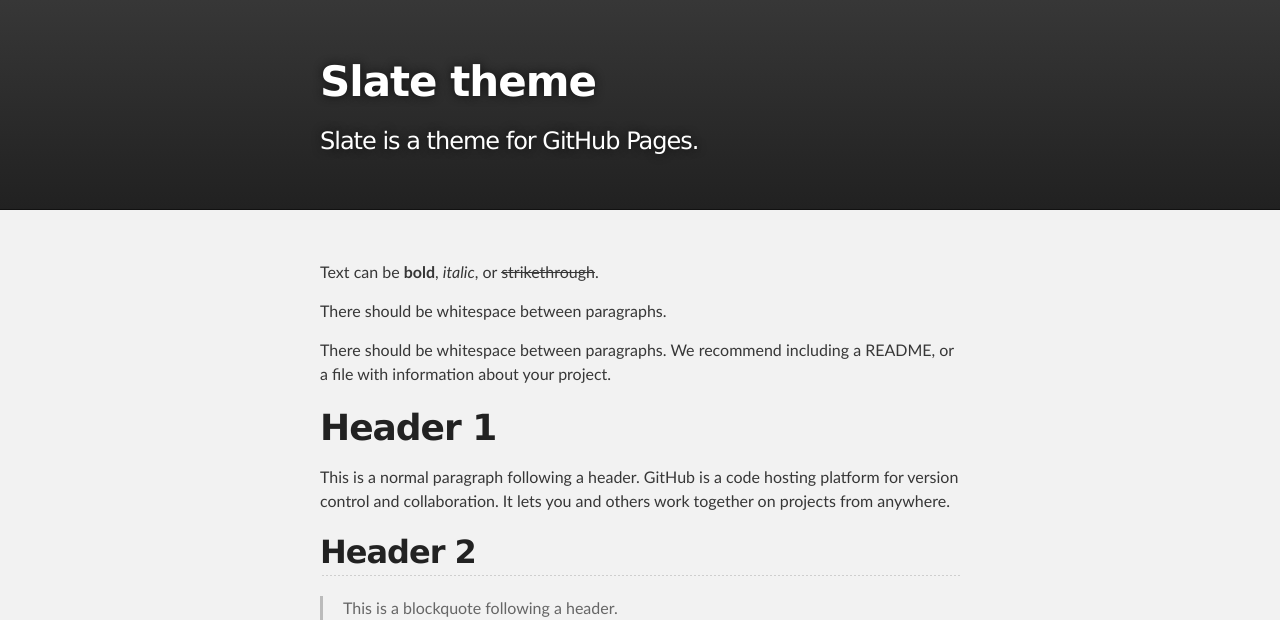
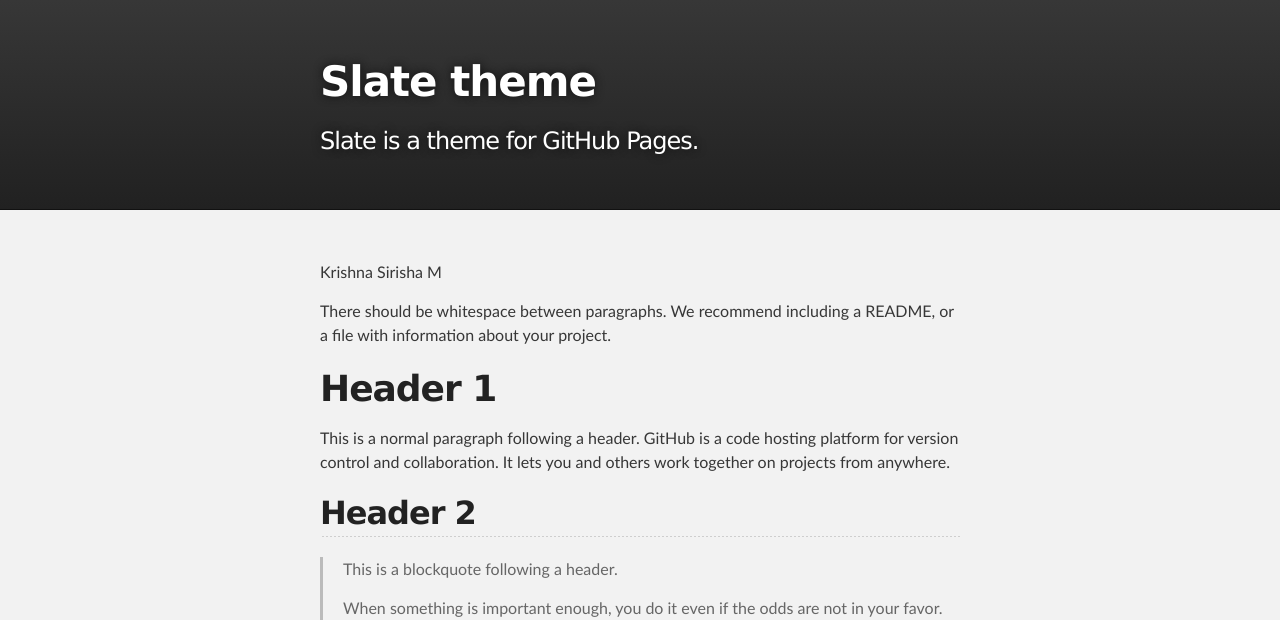
Before and after one commit to Sirishak22/sirishak22.github.io, a Jekyll site: the page built from index.md, in a window 1280 px wide, cut to the strip 0-620 px from the top of the page. Built offline with Jekyll 4.4.1, drawn with Linux system fonts in a browser that asks for light colours; our own code applies the rules of GitHub Pages for plain Markdown files; some of the changed text lies outside the part shown.

Commit message:
Update index.md

```diff
--- a/index.md
+++ b/index.md
@@ -1,10 +1,11 @@
 ---
 layout: default
+![](sirishak22.github.io/assets/images/IMG_9466.png)
 ---
 
-Text can be **bold**, _italic_, or ~~strikethrough~~.
+Krishna Sirisha M
 
-There should be whitespace between paragraphs.
+
 
 There should be whitespace between paragraphs. We recommend including a README, or a file with information about your project.
 
```
Also changed, not shown: other parts of index.md (+0 -6 lines).
